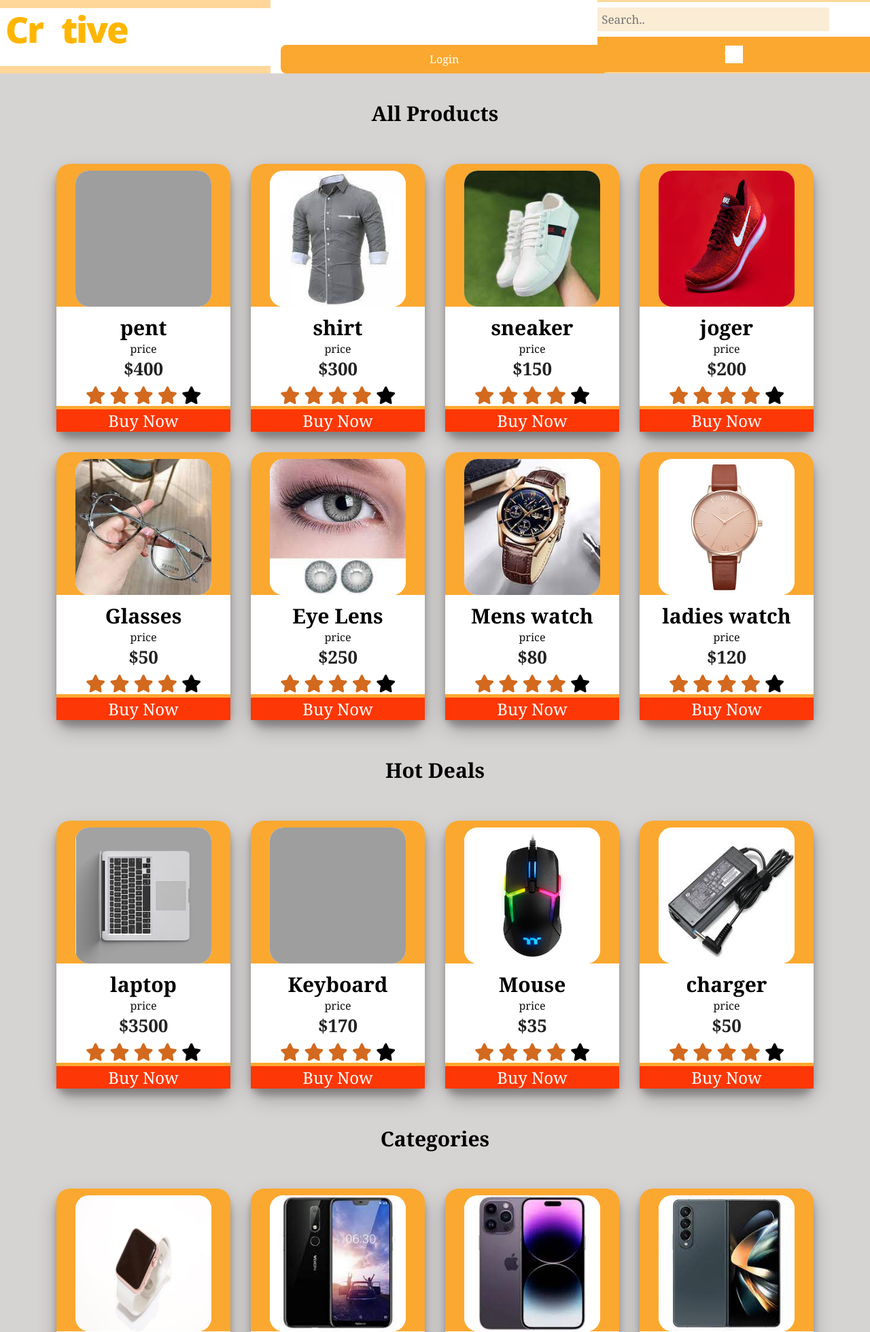
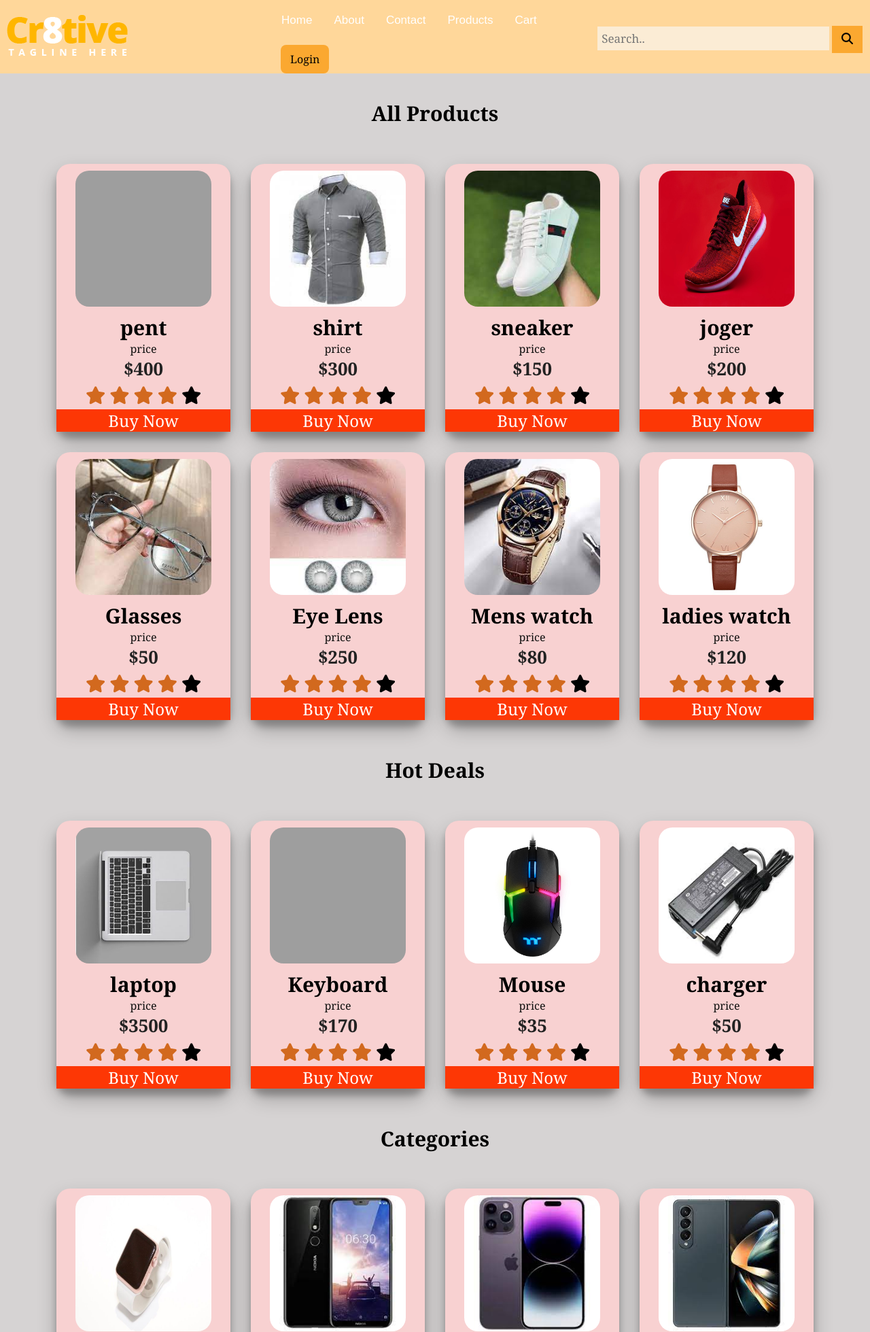
Before and after one commit to Muhammadaliraza879/commerece-website, a PHP site: page /product.html in a window 1280 px wide. Shown: the top 1959 px of the page at 68% size. Run offline with PHP 8.4, Linux system fonts and the light colour scheme; some libraries are stand-ins or nearby versions; grey boxes are pictures that could not be loaded.

Commit message:
fix: styling

```diff
--- a/products.css
+++ b/products.css
@@ -1,4 +1,4 @@
-* {
+body{
   margin: 0%;
   font-family: sans-serif;
   background: white;
@@ -35,7 +35,7 @@ h2 {
   padding-top: 10px;
   box-shadow: 0 14px 28px rgba(0, 0, 0, 0.25), 0 10px 10px rgba(0, 0, 0, 0.22);
   transition: 0.4s;
-  background:  #fba830;
+  background:  rgb(248, 209, 209);
 }
 .content :hover {
   box-shadow: 0 3px 6px rgba(0, 0, 0, 0.22) 0 3px 6px rgba(0, 0, 0, 0.23);
@@ -65,7 +65,7 @@ h6 {
   color: #222;
   margin: 0;
 }
-ul {
+.content ul {
   list-style: none;
   display: flex;
   justify-content: center;
@@ -75,7 +75,7 @@ ul {
 li {
   padding-top: 5px;
 }
-.fa {
+.content ul li .fa  {
   font-size: 26px;
   transition: 4s;
   margin: 3px;
@@ -87,7 +87,7 @@ li {
   transform: scale(1.3);
   transition: 6s;
 }
-button {
+ .content button {
   background: white;
   text-align: center;
   font-size: 24px;
@@ -103,15 +103,15 @@ button {
   /* border-bottom-right-radius: 20px;
   border-bottom-left-radius: 20px; */
 }
-.buy-1 {
+.content .buy-1 {
   background: rgb(253, 55, 5);
 }
-.buy-2 {
+.content .buy-2 {
   background: rgb(253, 55, 5);
 }
-.buy-3 {
+.content .buy-3 {
   background: rgb(253, 55, 5);
 }
-.buy-4 {
+.content .buy-4 {
   background: rgb(253, 55, 5);
 }
```
